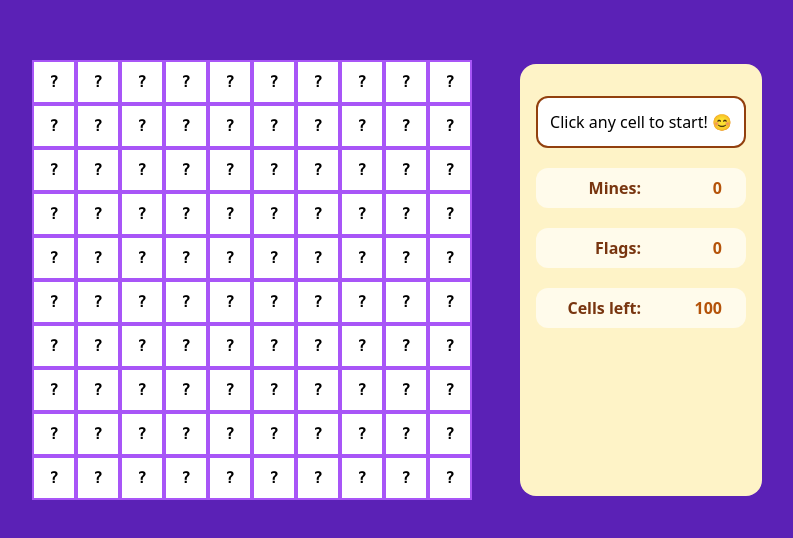
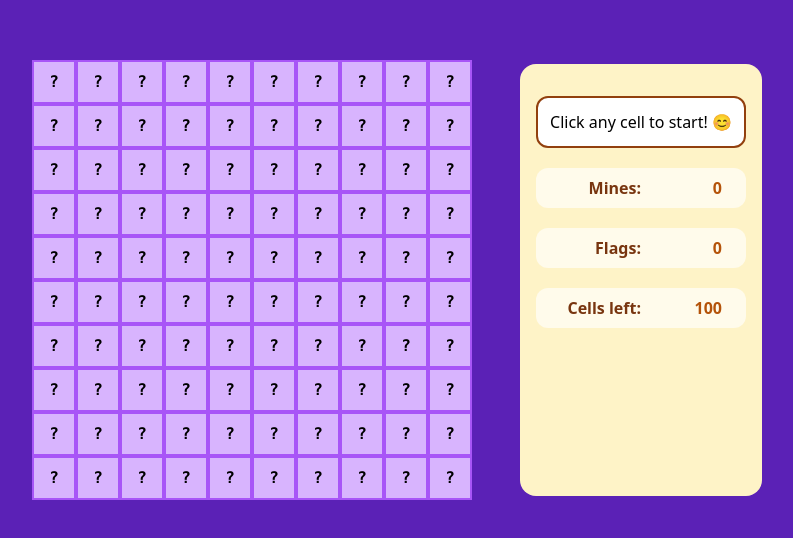
Before and after one commit to alfosua/minesweeper, a Next.js app: page / in a window 1280 px wide. Shown: the part 120-658 px from the top of the page, without its empty margins (243-1036 px from the left). Built offline with nearby package versions, Linux system fonts and the light colour scheme.

Commit message:
fix: forced cell white bg

```diff
--- a/src/app/Minesweeper.tsx
+++ b/src/app/Minesweeper.tsx
@@ -182,7 +182,7 @@ const Cell = (props: CellProps) => {
 
   return (
     <div
-      className={`w-11 h-11 bg-white border-2 border-purple-500 flex items-center justify-center font-bold text-red ${cellBgClass} ${cellTextClass}`}
+      className={`w-11 h-11 border-2 border-purple-500 flex items-center justify-center font-bold text-red ${cellBgClass} ${cellTextClass}`}
       onClick={discoverCell}
       onContextMenu={(e) => {
         e.preventDefault()
```
